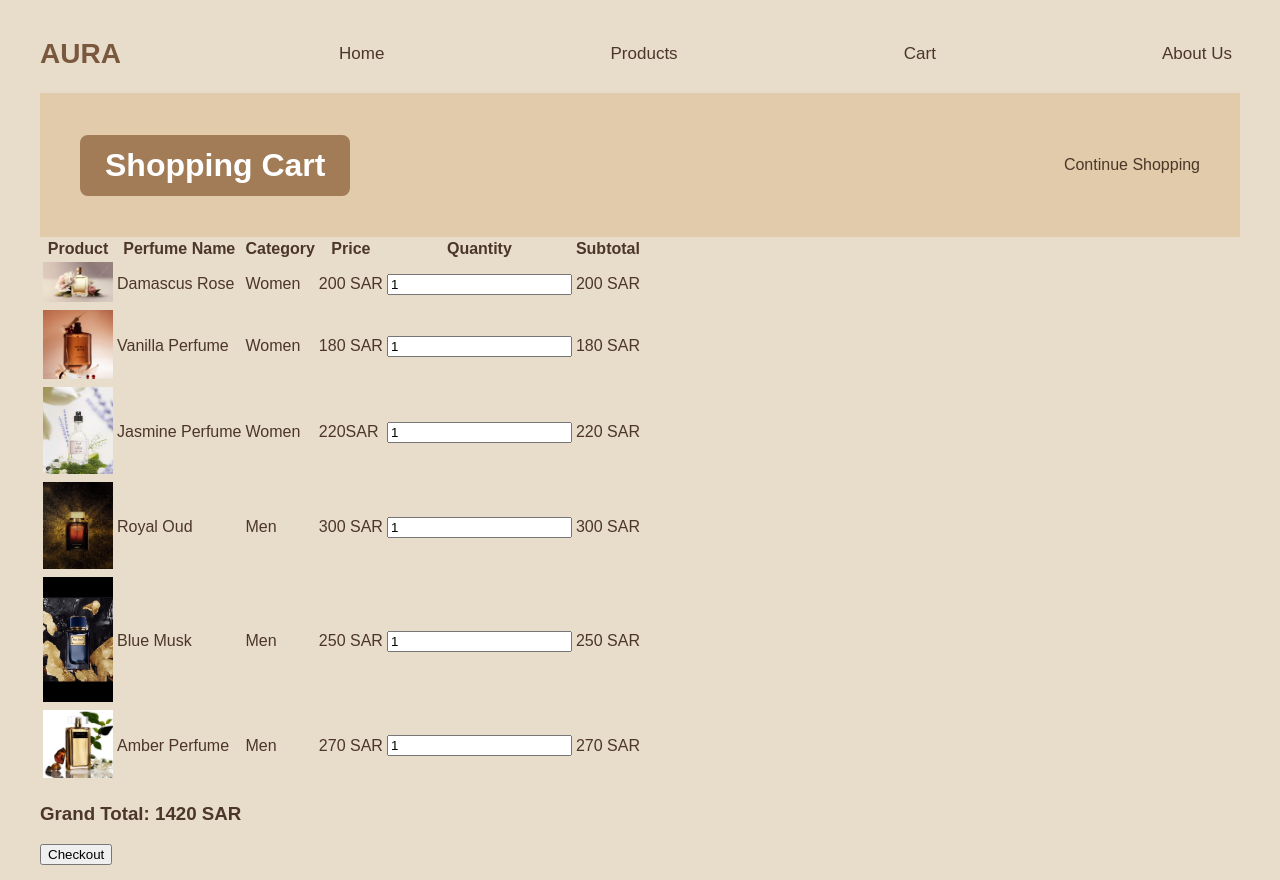
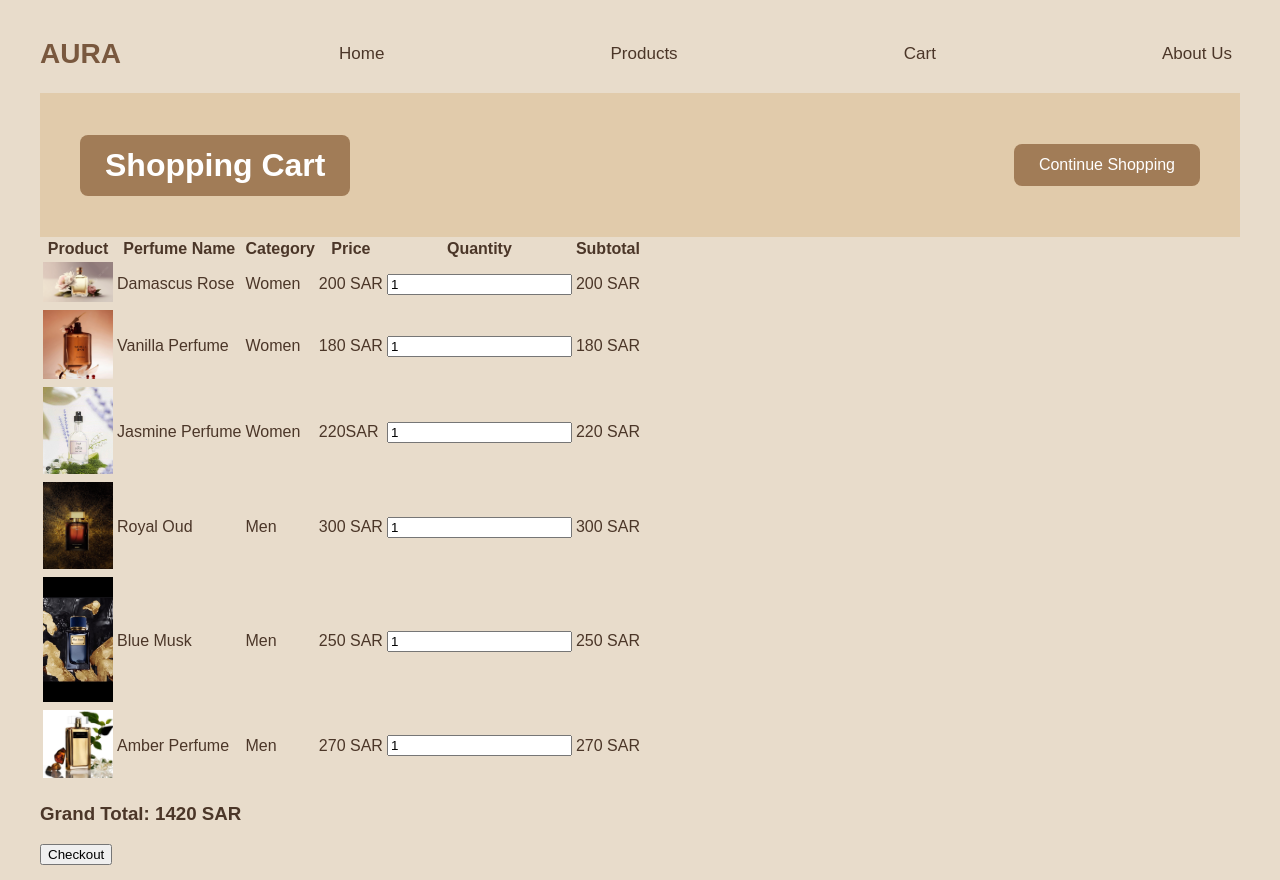
Before and after one commit to aseelaxr71/Aura, a plain HTML site: page cart.html.html in a window 1280 px wide. Drawn offline with Linux system fonts and the light colour scheme.

Commit message:
Update StyleSheet.css

```diff
--- a/StyleSheet.css
+++ b/StyleSheet.css
@@ -52,7 +52,10 @@ nav a:hover {
 }
 
 .cart-header a {
-    color: #4b3628;
+    background-color: #a17c57;
+    color: white;
+    padding: 12px 25px;
+    border-radius: 8px;
     text-decoration: none;
 }
 
```
